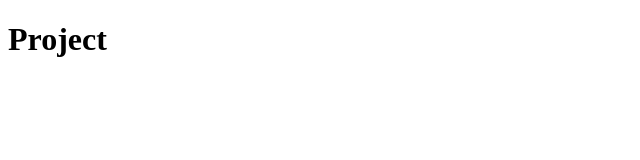
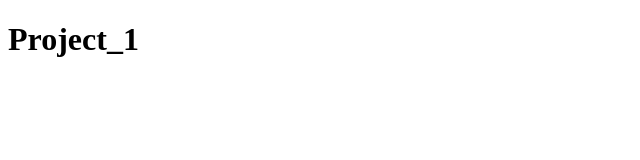
Before and after one commit to harshini-dot/Project, a plain HTML site: page index.html in a window 1280 px wide. Shown: the full height of the page, 0-640 px from the left. Drawn offline with Linux system fonts and the light colour scheme.

Commit message:
change title to Project_1

```diff
--- a/index.html
+++ b/index.html
@@ -6,6 +6,6 @@
     <title>Document</title>
 </head>
 <body>
-    <h1>Project</h1>
+    <h1>Project_1</h1>
 </body>
 </html>
```
